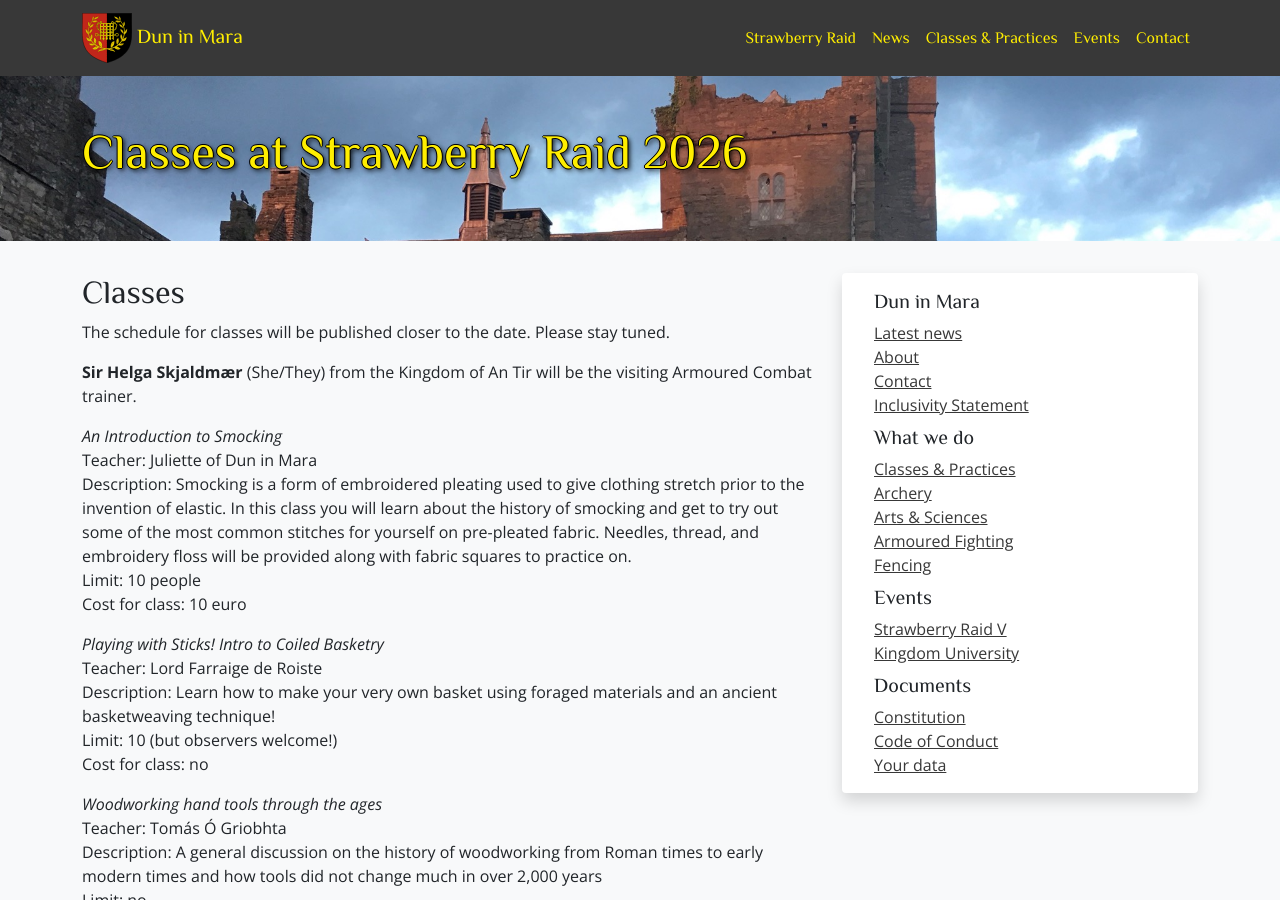
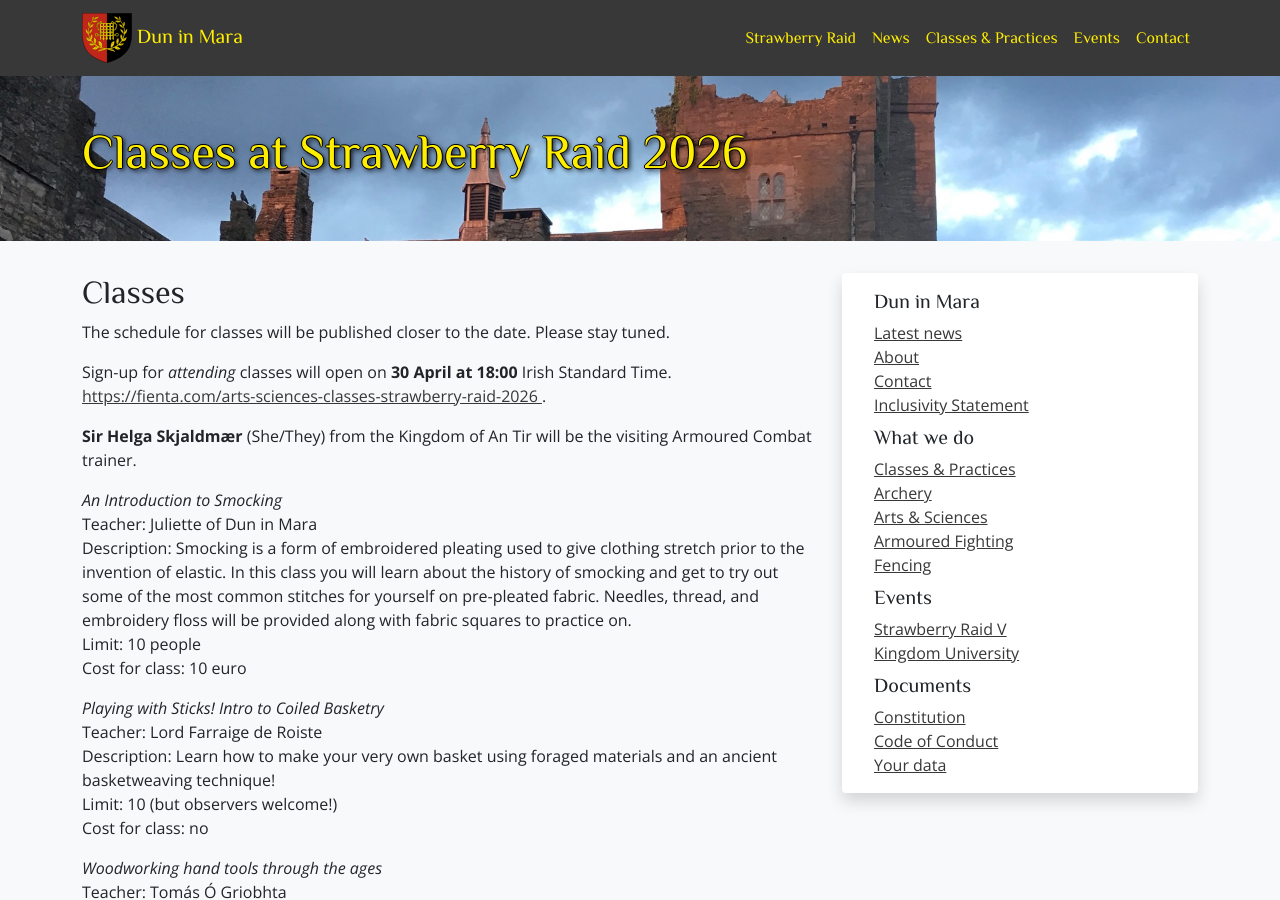
Before and after one commit to drachenwald/dun-in-mara, a Jekyll site: the page built from events/2026/strawberry-raid-v/classes.md, in a window 1280 px wide and 900 px high. Built offline with Jekyll 4.4.1, drawn with Linux system fonts in a browser that asks for light colours; comment, search, counter and statistics services are not loaded; some of the changed text lies outside the part shown.

Commit message:
Updates for class signups

```diff
--- a/events/2026/strawberry-raid-v/classes.md
+++ b/events/2026/strawberry-raid-v/classes.md
@@ -7,6 +7,9 @@ excerpt: "27 May-1 June 2026. Sigginstown Castle, Co. Wexford, Ireland."
 ## Classes
 
 The schedule for classes will be published closer to the date. Please stay tuned.
+
+Sign-up for *attending* classes will open on **30 April at 18:00** Irish Standard Time. [https://fienta.com/arts-sciences-classes-strawberry-raid-2026
+](Sign up here).
 
 **Sir Helga Skjaldmær** (She/They) from the Kingdom of An Tir will be the visiting Armoured Combat trainer.
 
@@ -222,6 +225,8 @@ Limit: One to one. A maximum of two per day.
 Cost for Class: The offering is given from the heart. Pay what you feel is fair as coin, kindness or gratitude allows
 
 
+Sign-up for *attending* classes will open on **30 April at 18:00** Irish Standard Time. [https://fienta.com/arts-sciences-classes-strawberry-raid-2026
+](Sign up here).
 
 
 <a href="/events/2026/strawberry-raid-v/">Back to Event Page</a>
```
Also changed, not shown: events/2026/strawberry-raid-v/index.md (+2 -1 lines), events/2026/strawberry-raid-v/news.md (+5 -0 lines).
